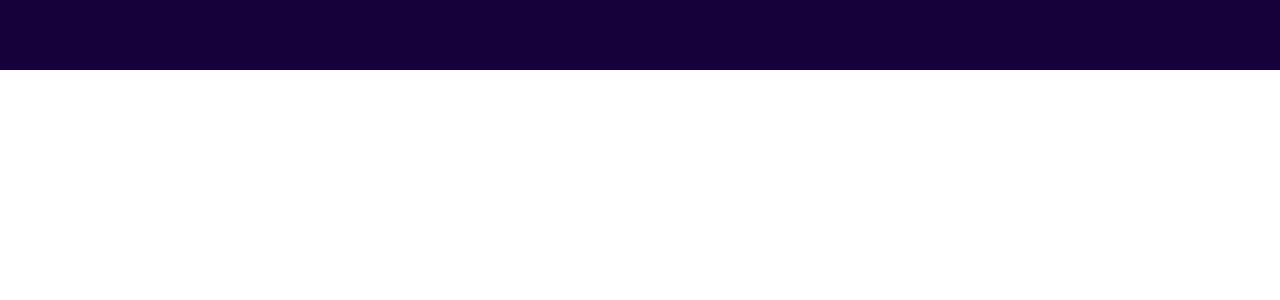
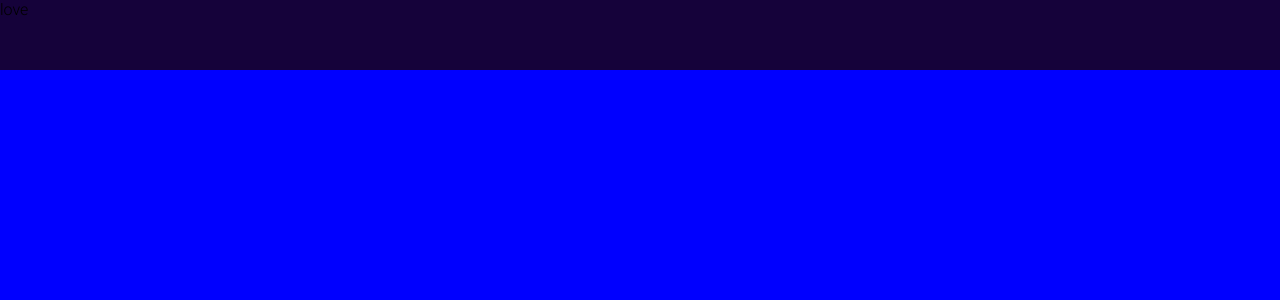
Before and after one commit to cdhant7/portfolio-react, a React (Create React App) app: page / in a window 1280 px wide. Shown: the top 300 px of the page. Built offline with nearby package versions, Linux system fonts and the light colour scheme.

Commit message:
react-snap-scroll-effect

```diff
--- a/public/index.html
+++ b/public/index.html
@@ -18,6 +18,7 @@
        *{
       font-family: 'Roboto', sans-serif;
       margin: 0;
+      overflow-x: hidden;
     }
     </style>
 
--- a/src/App.js
+++ /dev/null
@@ -1,11 +0,0 @@
-import Topbar from './components/topbar/Topbar'
-function App() {
-  return (
-    <div className="app">
-
-      <Topbar/>
-    </div>
-  );
-}
-
-export default App;
--- a/src/App.jsx
+++ b/src/App.jsx
@@ -1,10 +1,26 @@
 import Topbar from './components/topbar/Topbar'
+import Intro from './components/intro/Intro'
+import Portfolio from './components/portfolio/Portfolio'
+import Testimonials from './components/testimonials/Testimonials'
+import Works from './components/works/Works'
+import Contacts from './components/contacts/Contacts'
+import './app.scss'
+
+
 function App() {
   return (
     <div className="app">
 
       <Topbar/>
+    <div className="sections">
+
+      <Intro/>
+      <Portfolio/>
+      <Testimonials/>
+      <Works/>
+      <Contacts/>
     </div>
+      </div>
   );
 }
 
--- /dev/null
+++ b/src/app.scss
@@ -0,0 +1,22 @@
+.app{
+    height: 100vh;
+
+    .sections{
+        height: calc(100vh - 70px);
+        width: 100%;
+        position: relative;
+        top: 70px;
+        background-color: lightsalmon;
+        scroll-snap-type: y mandatory;
+        scrollbar-width: none;      //its only for firefox
+        &::-webkit-scrollbar{
+            display: none;     //its for other browsers
+        }
+
+        >*{
+            width: 100vw;
+            height: calc(100vh - 70px);
+            scroll-snap-align: start;
+        }
+    }
+}
--- a/src/components/topbar/Topbar.jsx
+++ b/src/components/topbar/Topbar.jsx
@@ -3,7 +3,7 @@
 function Topbar() {
   return (
     <div className='topbar'>
-
+      love
     </div>
   )
 }
--- a/src/components/topbar/topbar.scss
+++ b/src/components/topbar/topbar.scss
@@ -2,4 +2,6 @@
     width: 100%;
     height: 70px;
     background-color: #15023a;
+    position: fixed;
+    z-index: 2;
 }
--- a/src/components/works/Works.jsx
+++ b/src/components/works/Works.jsx
@@ -1,4 +1,4 @@
-import './work.scss'
+import './works.scss'
 
 function Works() {
   return (
```
